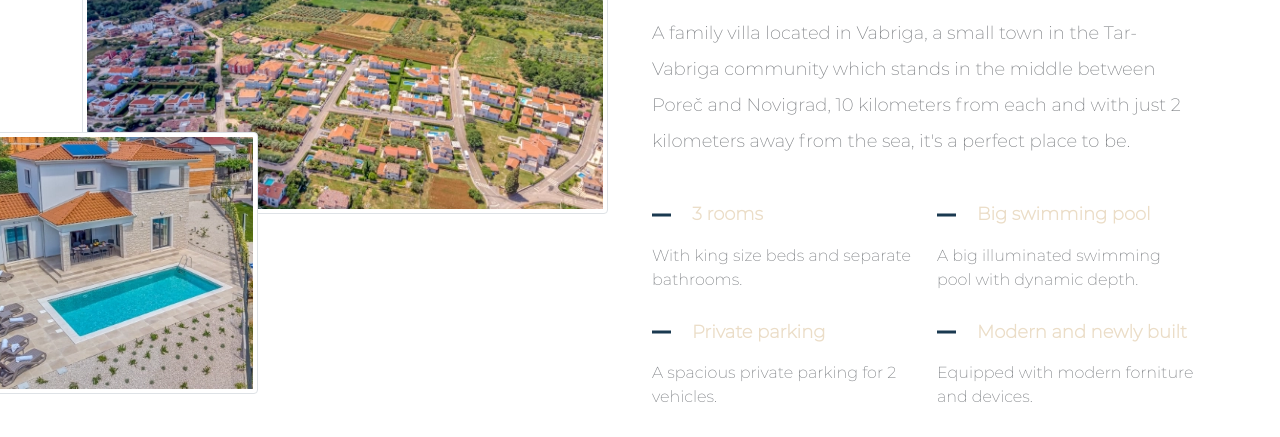
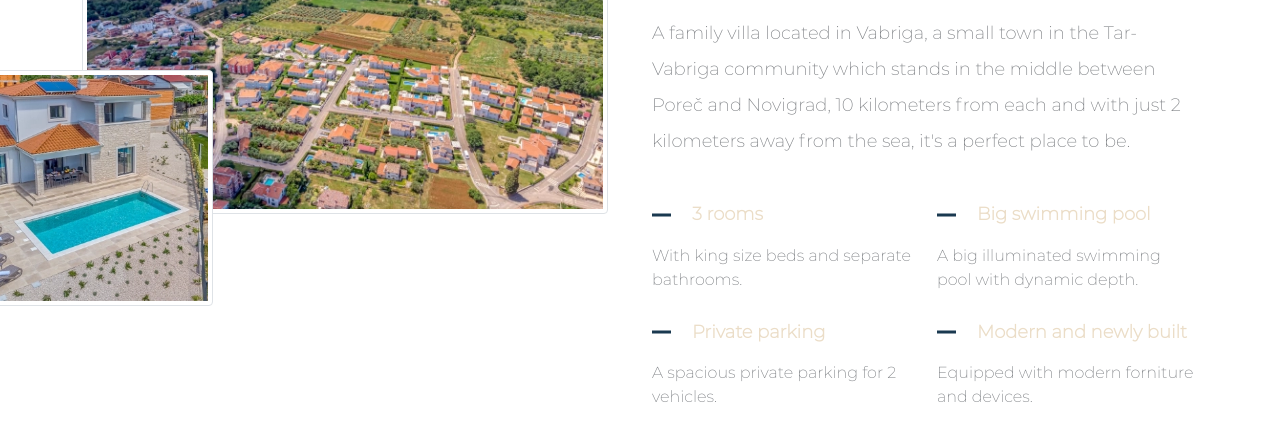
Before and after one commit to aleksmarkovic/villa-istria, a Next.js app in the folder villa-istria/: page / in a window 1280 px wide. Shown: the part 1160-1597 px from the top of the page. Built offline with nearby package versions, Linux system fonts and the light colour scheme; no server answers.

Commit message:
Fix home mobile

```diff
--- a/villa-istria/public/assets/scss/_about.scss
+++ b/villa-istria/public/assets/scss/_about.scss
@@ -3,6 +3,10 @@
 @use "mixins" as *;
 
 /* 06. About */
+.kabout-image-container {
+  position: relative;
+}
+
 .kabout-img {
   position: relative;
 
@@ -33,20 +37,18 @@
       display: none;
     }
   }
-  &-small {
-    bottom: -180px;
-    z-index: 5;
-    left: -140px;
-    width: 60%;
-    display: inline-block;
-    position: absolute;
-  }
-  &-mobile {
-    width: 80%;
-    left: 30px;
-    position: absolute;
-    bottom: -180px;
-    z-index: 5;
+}
+.kabout-img-small {
+  z-index: 5;
+  position: absolute;
+  left: -25%;
+  top: 35%;
+  width: 50%;
+
+  @media only screen and (hover: none) and (pointer: coarse) {
+    top: 50%;
+    width: 75%;
+    left: 12.5%; //calc(25% - 40px);
   }
 }
 
--- a/villa-istria/src/components/Home/AboutSection.js
+++ b/villa-istria/src/components/Home/AboutSection.js
@@ -8,22 +8,21 @@ const About = () => {
     <section className="about-area pt-50 pb-70 fix">
       <div className="container">
         <div className="row">
-          <div className="col-lg-6 mb-80">
+          <div className="col-lg-6 mb-100 kabout-image-container">
             <div className="kabout-img mb-50 mr-70">
               <Image
                 src="assets/img/images/Villa_Istria-46-front.webp"
                 className="img-thumbnail z-index"
                 alt="about-img"
               />
-              <div
-                className={!isMobile ? "kabout-img-small" : "kabout-img-mobile"}
-              >
-                <Image
-                  src="assets/img/images/Villa_Istria-front.webp"
-                  className="img-thumbnail"
-                  alt="about-img"
-                />
-              </div>
+            </div>
+            <div className="kabout-img-small">
+              <Image
+                src="assets/img/images/Villa_Istria-front.webp"
+                className="img-thumbnail"
+                alt="about-img"
+                // width={300}
+              />
             </div>
           </div>
           <div className="col-lg-6">
```
